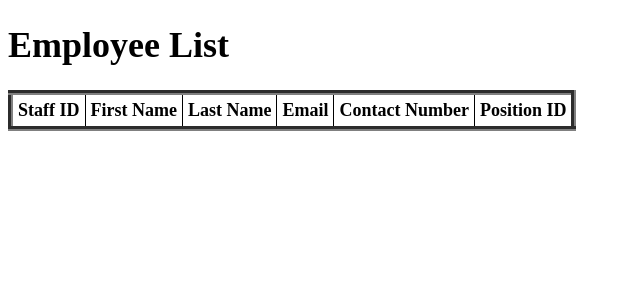
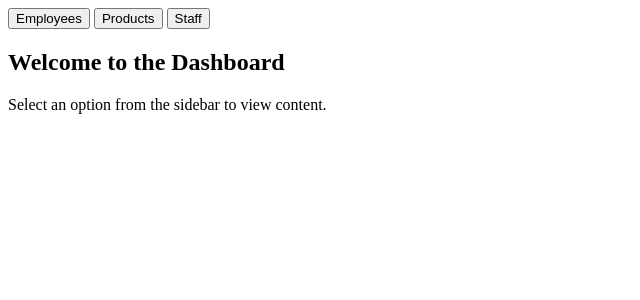
Before and after one commit to marki19/Fisher-s-Pond-MIS, a PHP site: page / in a window 1280 px wide. Shown: the top 300 px of the page, without its empty margins (0-640 px from the left). Run offline with PHP 8.4, Linux system fonts and the light colour scheme; data that the repository does not hold is empty.

Commit message:
update index, addEmployeS

```diff
--- a/employeeData.php
+++ b/employeeData.php
@@ -14,7 +14,5 @@ $sql = "INSERT INTO employee (FirstName, LastName, BirthDate, Email, ContactNumb
         ':ContactNumber' => $ContactNumber,
         ':PositionID' => $PositionID
     ]);
-
-    echo "New employee '$FirstName $LastName' added successfully!<br>";
 }
 ?>
--- a/index.php
+++ b/index.php
@@ -1,41 +1,33 @@
-<?php
-require 'config.php';
-$sql = "SELECT * FROM employee";
-$stmt = $pdo->query($sql);
-$employees = $stmt->fetchAll();
-?>
-
 <!DOCTYPE html>
 <html lang="en">
 <head>
-<meta charset="UTF-8">
-<title>Employee List</title>
-<style>
-body { font-size: 18px; color: #000000; }
-table { font-size: 18px; color: #000000; border-collapse: collapse; }
-th, td { border: 1px solid black; padding: 5px; } /* Added some borders for clarity */
-</style>
+  <meta charset="UTF-8">
+  <meta name="viewport" content="width=device-width, initial-scale=1.0">
+  <title>Dashboard</title>
+
 </head>
 <body>
-<h1>Employee List</h1> <table border="5" cellspacing="0" cellpadding="5">
-<tr>
-    <th>Staff ID</th>
-    <th>First Name</th>
-    <th>Last Name</th>
-    <th>Email</th>
-    <th>Contact Number</th>
-    <th>Position ID</th>
-</tr>
-<?php foreach ($employees as $employee): ?>
-<tr>
-    <td><?= htmlspecialchars($employee['StaffID']) ?></td>
-    <td><?= htmlspecialchars($employee['FirstName']) ?></td>
-    <td><?= htmlspecialchars($employee['LastName']) ?></td>
-    <td><?= htmlspecialchars($employee['Email']) ?></td>
-    <td><?= htmlspecialchars($employee['ContactNumber']) ?></td>
-    <td><?= htmlspecialchars($employee['PositionID'] ?? 'N/A') ?></td>
-</tr>
-<?php endforeach; ?>
-</table>
+  <div class="sidebar">
+    <button onclick="loadContent('addEmployee.php')">Employees</button>
+    <button onclick="loadContent('products.php')">Products</button>
+    <button onclick="loadContent('staff.php')">Staff</button>
+  </div>
+
+  <div class="content" id="mainContent">
+    <h2>Welcome to the Dashboard</h2>
+    <p>Select an option from the sidebar to view content.</p>
+  </div>
+
+  <script>
+    function loadContent(file) {
+      const xhttp = new XMLHttpRequest();
+      xhttp.onload = function() {
+        document.getElementById("mainContent").innerHTML = this.responseText;
+      }
+      xhttp.open("GET", file, true);
+      xhttp.send();
+    }
+  </script>
+
 </body>
 </html>
```
Also changed, not shown: addEmployee.php (+11 -26 lines), style.css (added, +37 -0 lines).
